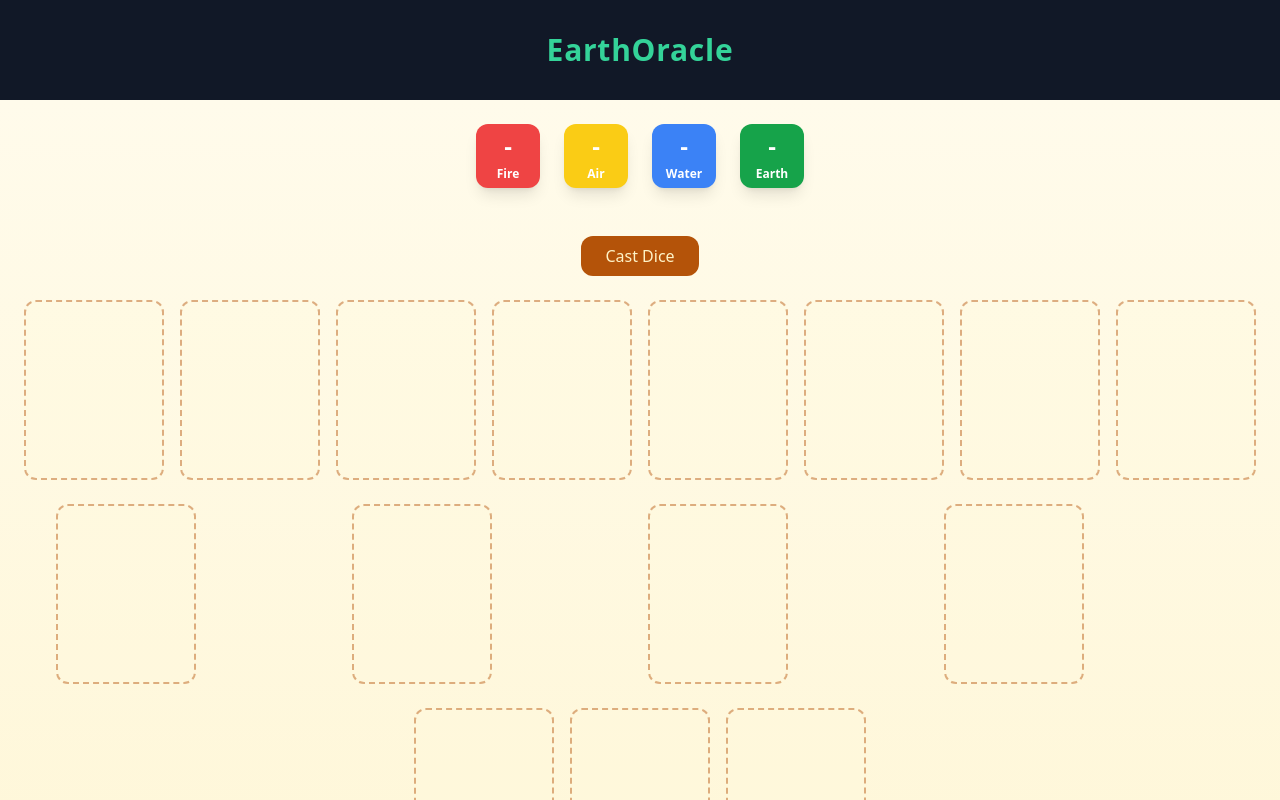
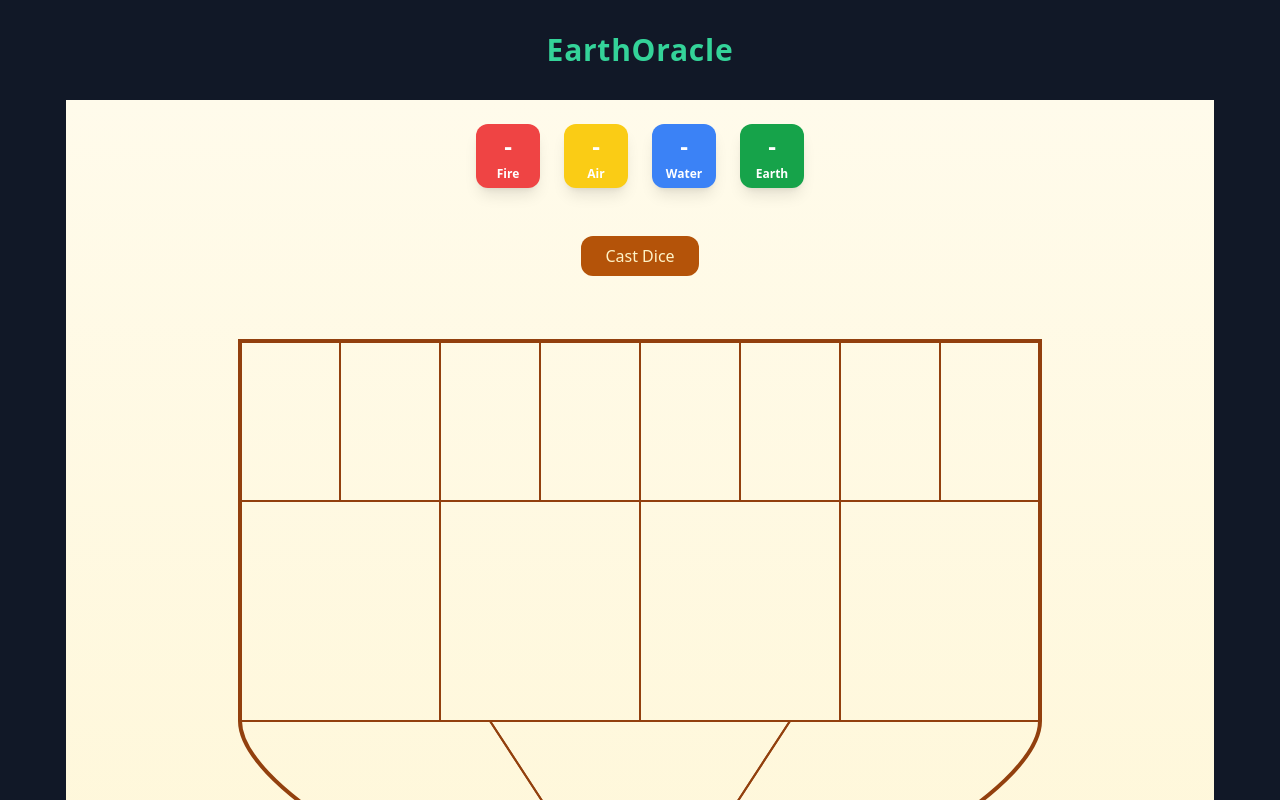
Before and after one commit to Whytebread/EarthOracle, a React (Create React App) app in the folder earth-oracle/: page / in a window 1280 px wide. Shown: the top 800 px of the page. Built offline with nearby package versions, Linux system fonts and the light colour scheme.

Commit message:
shieldchart inital construction completed

```diff
--- a/earth-oracle/src/components/ShieldChartFrame.jsx
+++ b/earth-oracle/src/components/ShieldChartFrame.jsx
@@ -1,55 +1,110 @@
-export default function ShieldChartFrame({ slotWidth = 140, slotHeight = 180 }) {
-  const gap = 16;
+import React from "react";
 
-  const slotStyle = {
-    width: slotWidth,
-    height: slotHeight,
-    border: "2px dashed rgba(180,83,9,0.45)",
-    borderRadius: 12,
-    background: "rgba(255,248,220,0.35)",
-  };
+export default function ShieldFrame({ width = 900 }) {
+    const height = Math.round(width * 0.78);
 
-  return (
-    <div className="flex flex-col items-center gap-6">
+    return (
+        <div className="mx-auto" style={{ width }}>
+            <svg
+                viewBox="0 0 900 700"
+                width={width}
+                height={height}
+                xmlns="http://www.w3.org/2000/svg"
+            >
+                {/* Outer shield outline */}
+                <path
+                    d="
+            M 50 40
+            H 850
+            V 420
+            C 850 480, 700 580, 450 660
+            C 200 580, 50 480, 50 420
+            Z
+          "
+                    fill="none"
+                    stroke="#92400e"
+                    strokeWidth="4"
+                />
 
-      {/* Mothers + Daughters (8 total, right → left) */}
-      <div
-        style={{
-          display: "grid",
-          gridTemplateColumns: `repeat(8, ${slotWidth}px)`,
-          gap,
-        }}
-      >
-        {Array.from({ length: 8 }).map((_, i) => (
-          <div key={i} style={slotStyle} />
-        ))}
-      </div>
+                {/* Horizontal divider between mothers/daughters and nieces */}
+                <line
+                    x1="50"
+                    y1="200"
+                    x2="850"
+                    y2="200"
+                    stroke="#92400e"
+                    strokeWidth="2"
+                />
 
-      {/* Nieces (4) */}
-      <div
-        style={{
-          display: "grid",
-          gridTemplateColumns: `repeat(4, ${slotWidth * 2}px)`,
-          gap,
-        }}
-      >
-        {Array.from({ length: 4 }).map((_, i) => (
-          <div key={i} style={slotStyle} />
-        ))}
-      </div>
+                {/* Vertical dividers for top row (8 columns) */}
+                {Array.from({ length: 7 }).map((_, i) => (
+                    <line
+                        key={i}
+                        x1={50 + ((i + 1) * 800) / 8}
+                        y1="40"
+                        x2={50 + ((i + 1) * 800) / 8}
+                        y2="200"
+                        stroke="#92400e"
+                        strokeWidth="2"
+                    />
+                ))}
 
-      {/* Witnesses + Judge */}
-      <div
-        style={{
-          display: "grid",
-          gridTemplateColumns: `repeat(3, ${slotWidth}px)`,
-          gap,
-        }}
-      >
-        <div style={slotStyle} /> {/* Left Witness */}
-        <div style={slotStyle} /> {/* Judge */}
-        <div style={slotStyle} /> {/* Right Witness */}
-      </div>
-    </div>
-  );
+                {/* Vertical dividers for niece row (4 columns) */}
+                {Array.from({ length: 3 }).map((_, i) => (
+                    <line
+                        key={i}
+                        x1={50 + ((i + 1) * 800) / 4}
+                        y1="200"
+                        x2={50 + ((i + 1) * 800) / 4}
+                        y2="420"
+                        stroke="#92400e"
+                        strokeWidth="2"
+                    />
+                ))}
+
+                {/* Bottom divider under nieces */}
+                <line
+                    x1="50"
+                    y1="420"
+                    x2="850"
+                    y2="420"
+                    stroke="#92400e"
+                    strokeWidth="2"
+                />
+
+                {/* Judge triangle */}
+                <path
+                    d="
+            M 300 420
+            L 450 650
+            L 600 420
+            Z
+          "
+                    fill="none"
+                    stroke="#92400e"
+                    strokeWidth="2"
+                />
+
+                {/* Left witness divider */}
+                <line
+                    x1="300"
+                    y1="420"
+                    x2="450"
+                    y2="650"
+                    stroke="#92400e"
+                    strokeWidth="2"
+                />
+
+                {/* Right witness divider */}
+                <line
+                    x1="600"
+                    y1="420"
+                    x2="450"
+                    y2="650"
+                    stroke="#92400e"
+                    strokeWidth="2"
+                />
+            </svg>
+        </div>
+    );
 }
```
